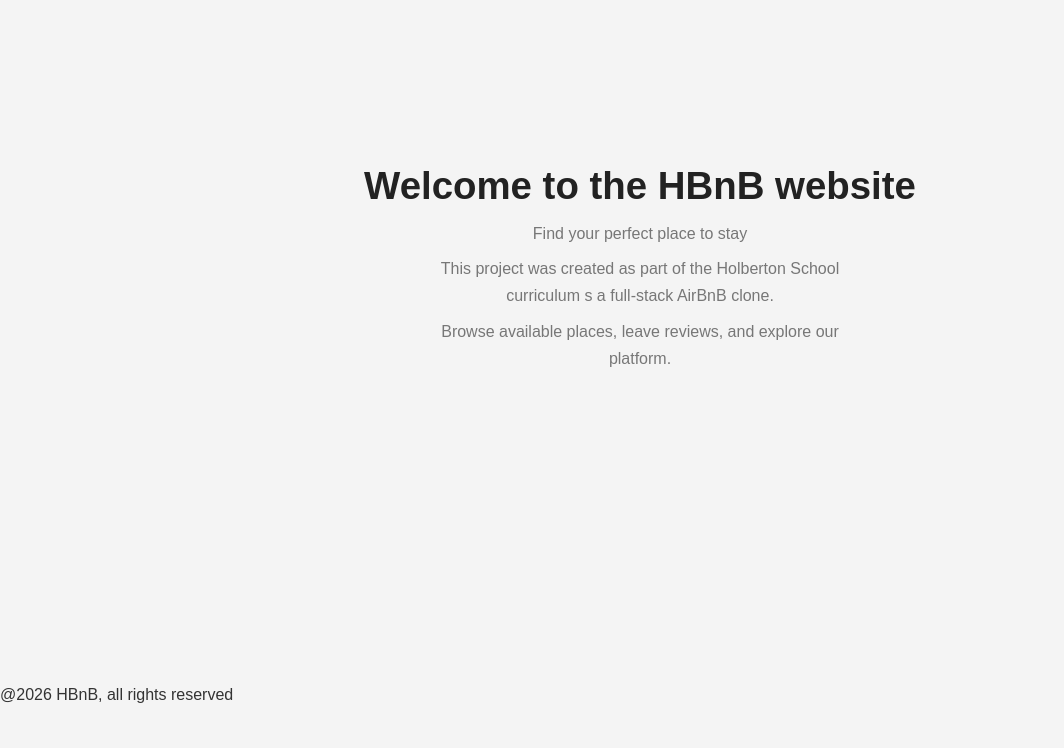
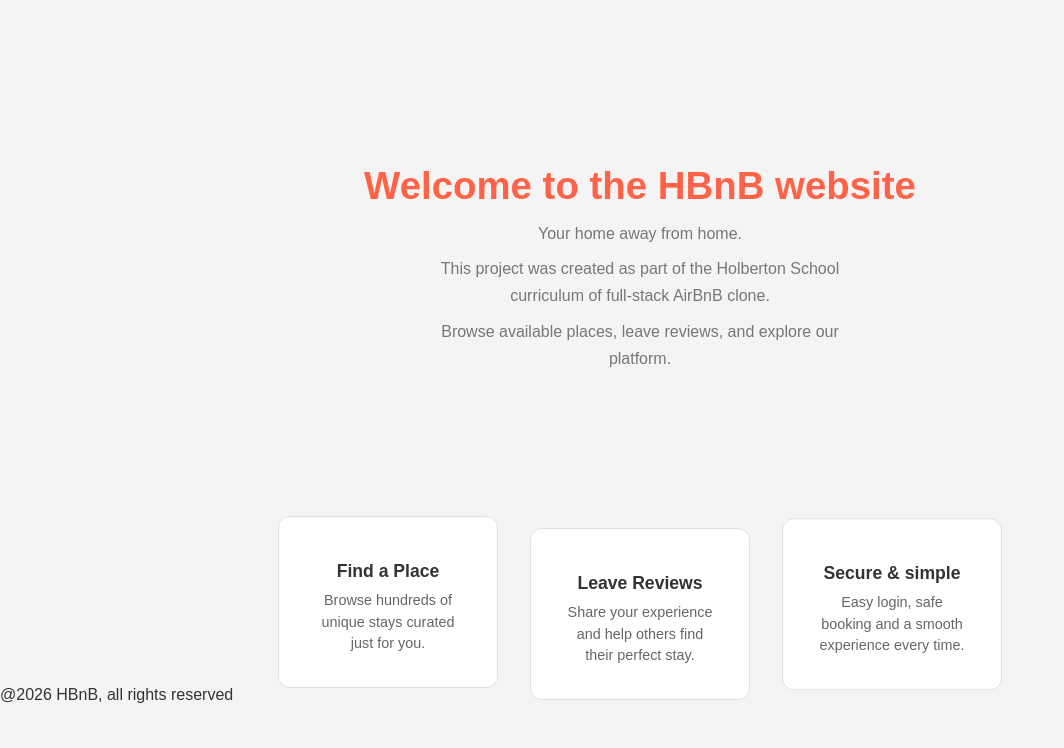
Before and after one commit to 12113-byte/holbertonschool-hbnb, a Flask app: page /homepage in a window 1280 px wide. Shown: the part 96-844 px from the top of the page, without its empty margins (0-1064 px from the left). Before the commit the page ends 799 px from the top, so only its background shows below. Run offline with Flask 3, Linux system fonts and the light colour scheme.

Commit message:
adding feature & animation to homepage for a more pleasing UI

```diff
--- a/app/static/styles.css
+++ b/app/static/styles.css
@@ -280,7 +280,7 @@ hr {
 
 .welcome {
     text-align: center;
-    padding: 80px 2rem;
+    padding: 40px 2rem;
     min-height: 60vh;
     display: flex;
     flex-direction: column;
@@ -291,7 +291,7 @@ hr {
 .welcome h1 {
     font-size: 2.4rem;
     font-weight: 700;
-    color: #222;
+    color: tomato;
     margin-bottom: 12px;
 }
 
@@ -360,3 +360,50 @@ hr {
     padding: 2px 6px;
     margin-left: 5px;
 }
+
+/*
+feature boxes - hompage
+*/
+.features {
+    display: flex;
+    justify-content: center;
+    gap: 2rem;
+    padding: 1rem 2rem;
+    flex-wrap: wrap;
+}
+
+.feature-card {
+    background: white;
+    border: 1px solid #e0e0e0;
+    border-radius: 12px;
+    padding: 2rem;
+    width: 220px;
+    text-align: center;
+    box-shadow: 0 2px 8px rgba(0,0,0,0,0.06);
+    transition: transform 0.2s;
+    animation: bounce alternate infinite cubic-bezier(.2, .65, .6, 1);
+}
+
+.feature-card h3 {
+    margin: 0.75rem 0 0.5rem;
+    font-size: 1.1rem;
+}
+
+.feature-card p {
+    color: #666;
+    font-size: 0.9rem;
+    line-height: 1.5;
+}
+
+.feature-card:hover {
+    transform: translateY(-8px);
+}
+
+@keyframes bounce {
+    from { transform: translateY(0px); }
+    to { transform : translateY(-12px);}
+}
+
+.feature-card:nth-child(1) { animation-duration: 200ms; }
+.feature-card:nth-child(2) { animation-duration: 300ms; }
+.feature-card:nth-child(3) { animation-duration: 400ms; }
--- a/app/templates/homepage.html
+++ b/app/templates/homepage.html
@@ -5,7 +5,7 @@
         <meta name="viewport" content="width=device-width, initial-scale=1.0">
         <title>HBnb - Home</title>
         <link rel="stylesheet" href="{{ url_for('static', filename='styles.css') }}">
-        <script  src="{{ url_for('static', filename='scripts.js')}}"></script>
+        <script  src="{{ url_for('static', filename='scripts.js')}}">Dark</script>
     </head>
     <body>
         <!-- Header -->
@@ -13,12 +13,27 @@
         <main>
             <section class="welcome">
                 <h1>Welcome to the HBnB website</h1>
-                <p>Find your perfect place to stay</p>
+                <p>Your home away from home.</p>
                 <p>This project was created as part of the Holberton
-                    School curriculum s a full-stack AirBnB clone.
+                    School curriculum of full-stack AirBnB clone.
                 </p>
                 <p>Browse available places, leave reviews,
                     and explore our platform.</p>
+            </section>
+
+            <section class="features">
+                <div class="feature-card">
+                    <h3>Find a Place</h3>
+                    <p>Browse hundreds of unique stays curated just for you.</p>
+                </div>
+                <div class="feature-card">
+                    <h3>Leave Reviews</h3>
+                    <p>Share your experience and help others find their perfect stay.</p>
+                </div>
+                <div class="feature-card">
+                    <h3>Secure & simple</h3>
+                    <p>Easy login, safe booking and a smooth experience every time.</p>
+                </div>
             </section>
 
         <!-- Footer -->
```
